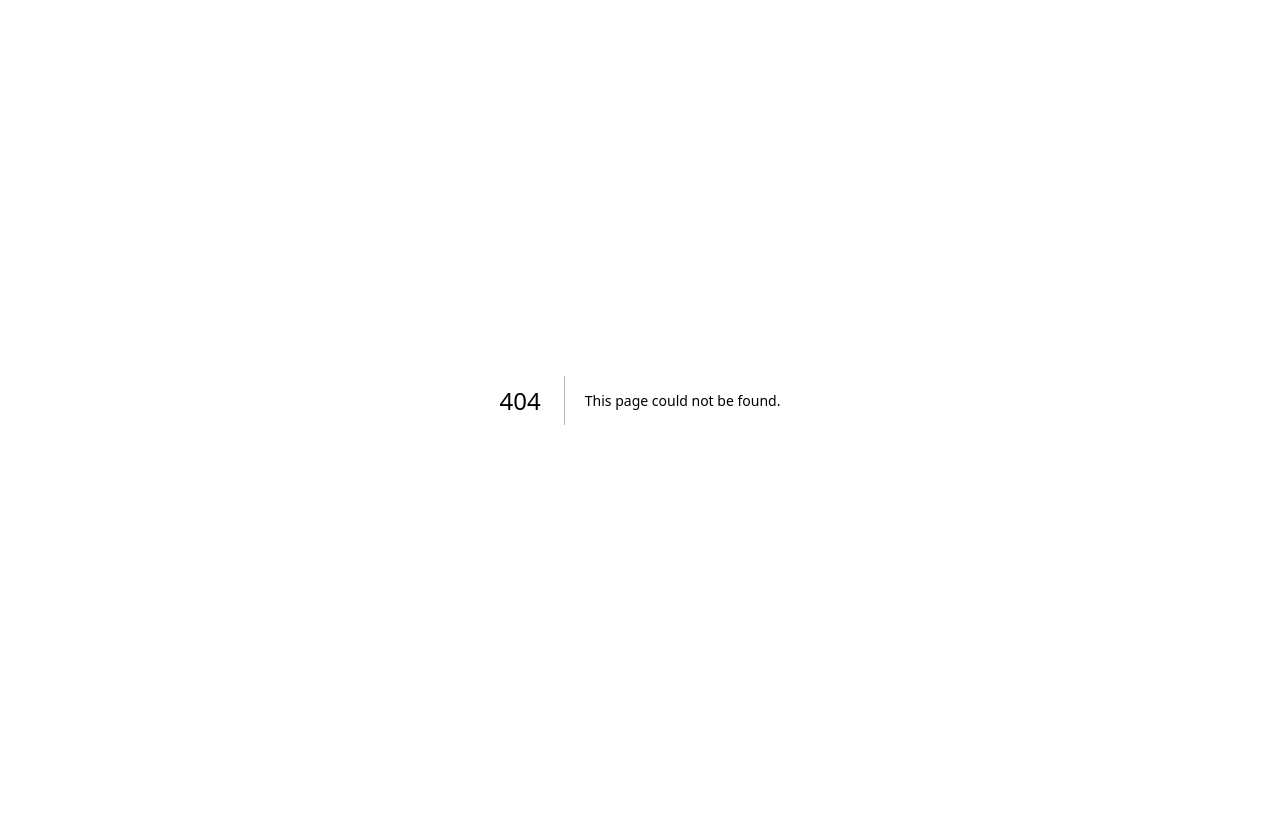
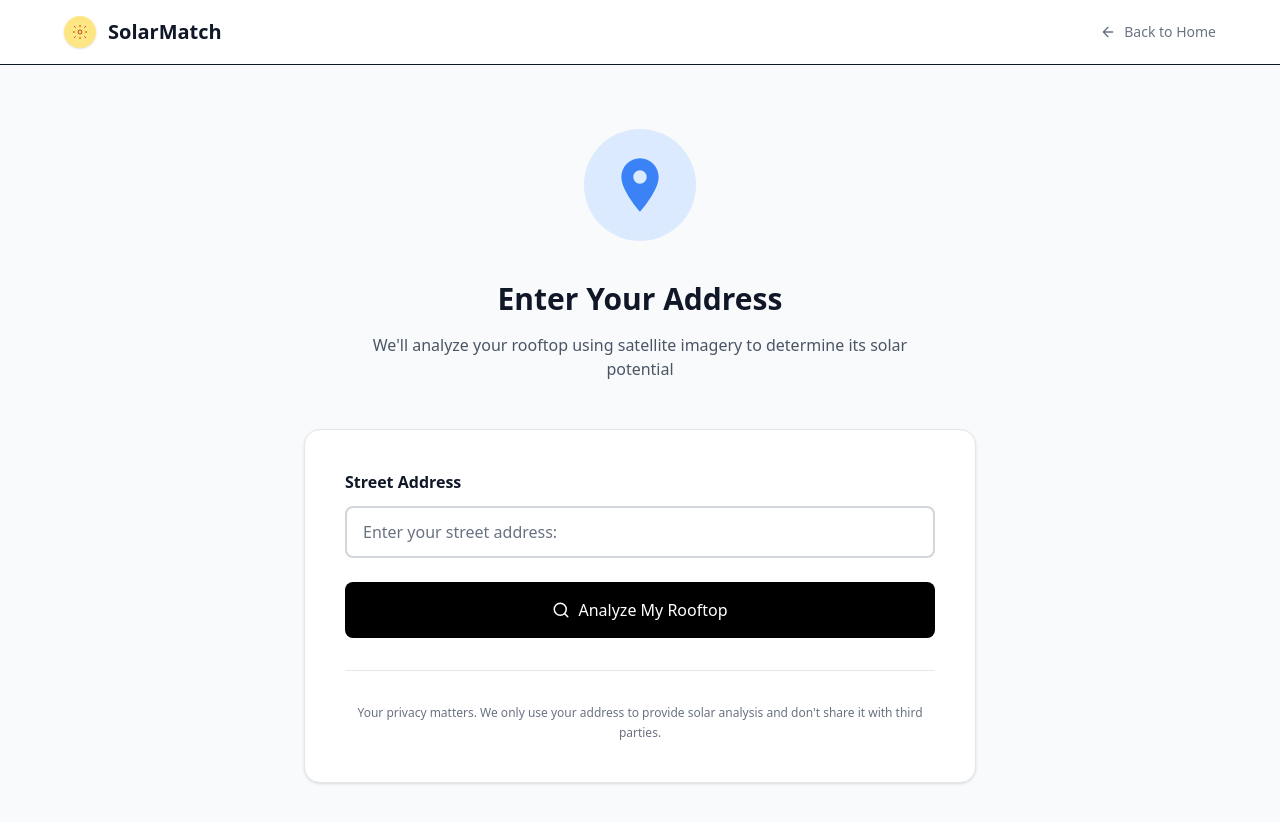
Before and after one commit to Ishaan005/SolarMatch, a Next.js app: page /analyze in a window 1280 px wide. Before the commit this address had no page. Shown: the top 822 px of the page. Before the commit the page ends 800 px from the top, so only its background shows below. Built offline with nearby package versions, Linux system fonts and the light colour scheme.

Commit message:
Address page additions

```diff
--- /dev/null
+++ b/app/analyze/page.tsx
@@ -0,0 +1,94 @@
+"use client"
+
+import { useState } from "react"
+import Header from "../../components/Header"
+import Link from "next/link"
+
+const MapPinIcon = () => (
+  <svg width="64" height="64" viewBox="0 0 24 24" fill="none" xmlns="http://www.w3.org/2000/svg">
+    <path d="M12 2C8.13 2 5 5.13 5 9c0 5.25 7 13 7 13s7-7.75 7-13c0-3.87-3.13-7-7-7zm0 9.5c-1.38 0-2.5-1.12-2.5-2.5s1.12-2.5 2.5-2.5 2.5 1.12 2.5 2.5-1.12 2.5-2.5 2.5z" fill="#3b82f6"/>
+  </svg>
+)
+
+const SearchIcon = () => (
+  <svg width="18" height="18" viewBox="0 0 24 24" fill="none" xmlns="http://www.w3.org/2000/svg">
+    <circle cx="11" cy="11" r="8" stroke="currentColor" strokeWidth="2"/>
+    <path d="M21 21l-4.35-4.35" stroke="currentColor" strokeWidth="2" strokeLinecap="round"/>
+  </svg>
+)
+
+export default function AnalyzePage() {
+  const [address, setAddress] = useState("")
+
+  const handleSubmit = (e: React.FormEvent) => {
+    e.preventDefault()
+    console.log("Analyzing address:", address)
+  }
+
+  return (
+    <div className="min-h-screen bg-gray-50">
+      <Header />
+
+      <main className="max-w-5xl mx-auto px-6 py-16">
+        <div className="max-w-2xl mx-auto">
+          {/* Icon */}
+          <div className="flex justify-center mb-10">
+            <div className="w-28 h-28 rounded-full bg-blue-100 flex items-center justify-center">
+              <MapPinIcon />
+            </div>
+          </div>
+
+          {/* Heading */}
+          <h1 className="text-3xl font-semibold text-center text-gray-900 mb-4">
+            Enter Your Address
+          </h1>
+
+          {/* Subtitle */}
+          <p className="text-base text-center text-gray-600 mb-12 max-w-xl mx-auto">
+            We'll analyze your rooftop using satellite imagery to determine its solar potential
+          </p>
+
+          {/* Form Card */}
+          <div className="bg-white rounded-2xl shadow-sm p-10 border border-gray-200">
+            <form onSubmit={handleSubmit} className="space-y-6">
+              {/* Street Address Input */}
+              <div>
+                <label
+                  htmlFor="address"
+                  className="block text-base font-semibold text-gray-900 mb-3"
+                >
+                  Street Address
+                </label>
+                <input
+                  type="text"
+                  id="address"
+                  value={address}
+                  onChange={(e) => setAddress(e.target.value)}
+                  placeholder="Enter your street address:"
+                  className="w-full px-4 py-3 text-base text-gray-900 border-2 border-gray-300 rounded-lg focus:border-blue-500 focus:ring-4 focus:ring-blue-100 focus:outline-none transition-all duration-200 bg-white hover:border-gray-600 placeholder:text-gray-500"
+                  required
+                />
+              </div>
+
+              {/* Submit Button */}
+              <button
+                type="submit"
+                className="w-full bg-black text-white py-4 rounded-lg font-medium text-base hover:bg-gray-900 transition-colors flex items-center justify-center gap-2"
+              >
+                <SearchIcon />
+                <span>Analyze My Rooftop</span>
+              </button>
+            </form>
+
+            {/* Privacy Notice */}
+            <div className="mt-8 pt-8 border-t border-gray-200">
+              <p className="text-xs text-center text-gray-500 leading-relaxed">
+                Your privacy matters. We only use your address to provide solar analysis and don't share it with third parties.
+              </p>
+            </div>
+          </div>
+        </div>
+      </main>
+    </div>
+  )
+}
--- a/components/Header.tsx
+++ b/components/Header.tsx
@@ -1,9 +1,16 @@
+"use client"
+
 import React from "react"
+import Link from "next/link"
+import { usePathname } from "next/navigation"
 
 export default function Header(){
+  const pathname = usePathname()
+  const isHomePage = pathname === "/"
+
   return (
     <header className="w-full bg-white border-b z-20">
-      <div className="container-max px-6 py-4 flex items-center gap-4">
+      <div className="container-max px-6 py-4 flex items-center justify-between">
         <div className="flex items-center gap-3">
           <div className="w-8 h-8 rounded-full bg-amber-200 flex items-center justify-center text-amber-600 shadow-sm">
             <svg width="16" height="16" viewBox="0 0 24 24" fill="none" xmlns="http://www.w3.org/2000/svg">
@@ -13,6 +20,17 @@ export default function Header(){
           </div>
           <span className="font-semibold text-xl text-gray-900">SolarMatch</span>
         </div>
+        {!isHomePage && (
+          <Link
+            href="/"
+            className="inline-flex items-center gap-2 text-gray-500 hover:text-gray-700 transition-colors text-sm"
+          >
+            <svg width="16" height="16" viewBox="0 0 24 24" fill="none" xmlns="http://www.w3.org/2000/svg">
+              <path d="M19 12H5M12 19l-7-7 7-7" stroke="currentColor" strokeWidth="2" strokeLinecap="round" strokeLinejoin="round"/>
+            </svg>
+            <span>Back to Home</span>
+          </Link>
+        )}
       </div>
     </header>
   )
--- a/components/Hero.tsx
+++ b/components/Hero.tsx
@@ -1,4 +1,6 @@
 import React from "react"
+import Link from "next/link"
+
 export default function Hero(){
   return (
     <section className="py-16 sm:py-20">
@@ -6,7 +8,9 @@ export default function Hero(){
         <h2 className="text-lg sm:text-xl font-medium mb-4 text-gray-900">Find Your Rooftop's Solar Potential</h2>
         <p className="max-w-3xl mx-auto text-gray-700 mb-8 text-sm sm:text-base leading-relaxed">SolarMatch uses satellite imagery and open geodata to help you discover if your rooftop is ideal for solar panels. Get instant estimates on costs, savings, and join your neighbours to go solar together.</p>
         <div className="flex justify-center">
-          <button className="bg-amber-500 hover:bg-amber-600 transition-colors text-white px-8 py-3 rounded-full shadow-md font-medium">Check Your Rooftop</button>
+          <Link href="/analyze" className="bg-amber-500 hover:bg-amber-600 transition-colors text-white px-8 py-3 rounded-full shadow-md font-medium inline-block">
+            Check Your Rooftop
+          </Link>
         </div>
       </div>
     </section>
```
